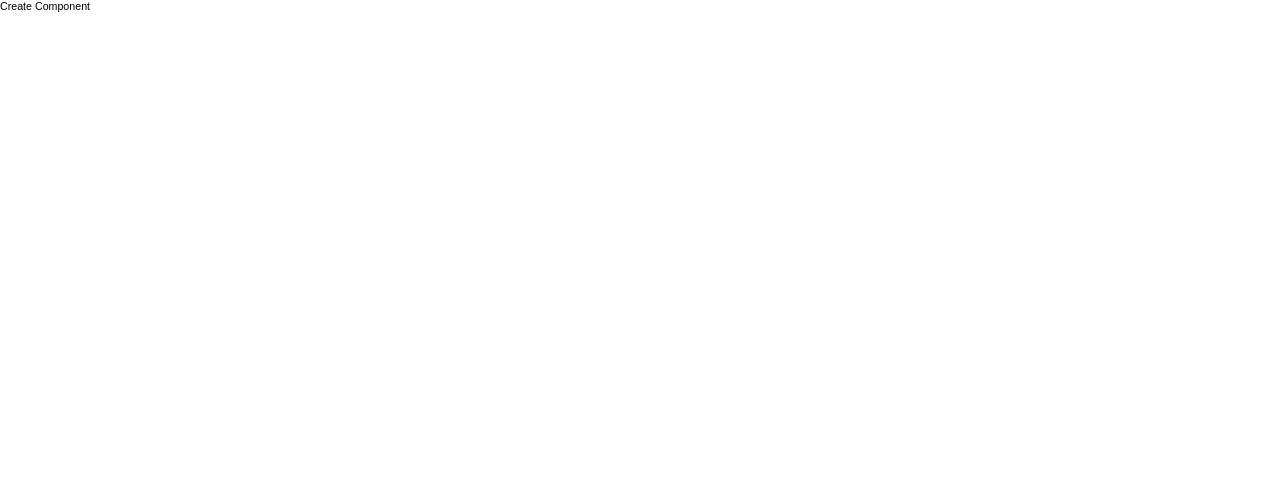
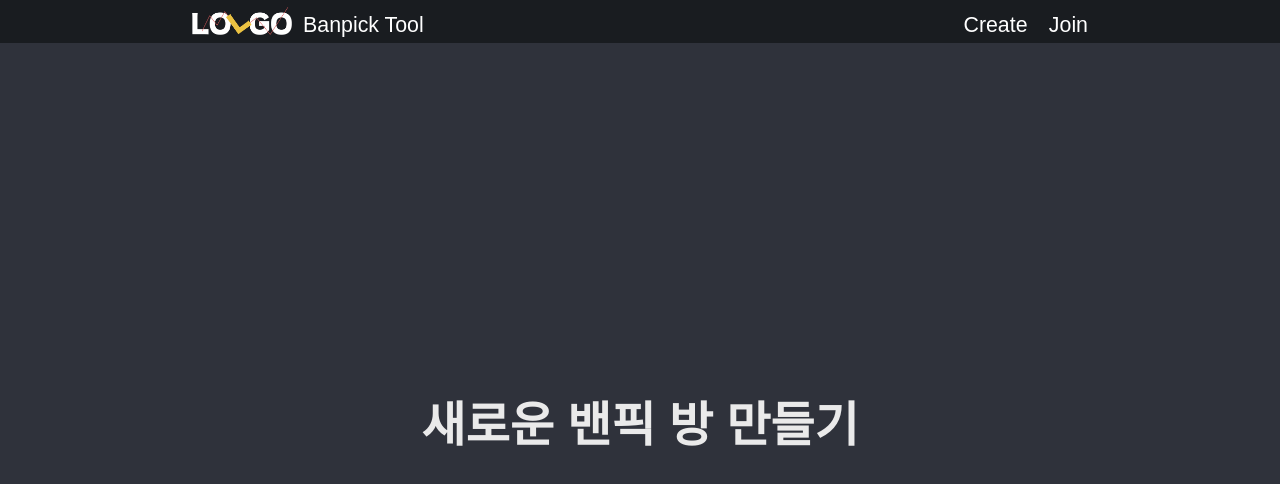
Before and after one commit to NormalPlayerJSH/lol-pickban-tool, a React (Create React App) app in the folder frontend/: page /create in a window 1280 px wide. Shown: the top 484 px of the page. Built offline with nearby package versions, Linux system fonts and the light colour scheme; a web font is replaced by a local one.

Commit message:
프론트 기본 틀

```diff
--- a/frontend/src/Pages/Create/Create.tsx
+++ b/frontend/src/Pages/Create/Create.tsx
@@ -1,7 +1,19 @@
 import React from "react";
+import { RouteComponentProps } from "react-router";
+import NavBar from "../NavBar/NavBar";
+import common from "../common.module.css";
 
-function Create() {
-  return <div>Create Component</div>;
+function Create(RCProps: RouteComponentProps) {
+  return (
+    <>
+      <NavBar RCProps={RCProps} from="create" />
+      <div className={common.div}>
+        <div className={common.inner}>
+          <div className={common.mainTitle}>새로운 밴픽 방 만들기</div>
+        </div>
+      </div>
+    </>
+  );
 }
 
 export default Create;
--- a/frontend/src/Pages/Error/Error.tsx
+++ b/frontend/src/Pages/Error/Error.tsx
@@ -1,7 +1,19 @@
 import React from "react";
+import { RouteComponentProps } from "react-router";
+import NavBar from "../NavBar/NavBar";
+import common from "../common.module.css";
 
-function Error() {
-  return <div>잘못된 주소입니다.</div>;
+function Error(RCProps: RouteComponentProps) {
+  return (
+    <>
+      <NavBar RCProps={RCProps} from="error" />
+      <div className={common.div}>
+        <div className={common.inner}>
+          <div className={common.mainTitle}>잘못된 링크입니다.</div>
+        </div>
+      </div>
+    </>
+  );
 }
 
 export default Error;
--- a/frontend/src/Pages/Main/Main.tsx
+++ b/frontend/src/Pages/Main/Main.tsx
@@ -1,7 +1,19 @@
 import React from "react";
+import { RouteComponentProps } from "react-router";
+import NavBar from "../NavBar/NavBar";
+import common from "../common.module.css";
 
-function Main() {
-  return <div>Main Component</div>;
+function Main(RCProps: RouteComponentProps) {
+  return (
+    <>
+      <NavBar RCProps={RCProps} from="main" />
+      <div className={common.div}>
+        <div className={common.inner}>
+          <div className={common.mainTitle}>LOLGO Banpick Tool</div>
+        </div>
+      </div>
+    </>
+  );
 }
 
 export default Main;
--- /dev/null
+++ b/frontend/src/Pages/common.module.css
@@ -0,0 +1,21 @@
+.div {
+  width: 100%;
+  height: 1000%;
+  justify-content: center;
+  align-items: center;
+  background: #2f323b;
+}
+
+.inner {
+  width: 70%;
+  height: 100%;
+  justify-content: center;
+  align-items: center;
+  flex-direction: column;
+}
+
+.mainTitle {
+  font-size: 4.5rem;
+  color: #eaeaea;
+  font-weight: 800;
+}
```
Also changed, not shown: frontend/src/Pages/NavBar/LOLGO_logo_inline.png (added).
